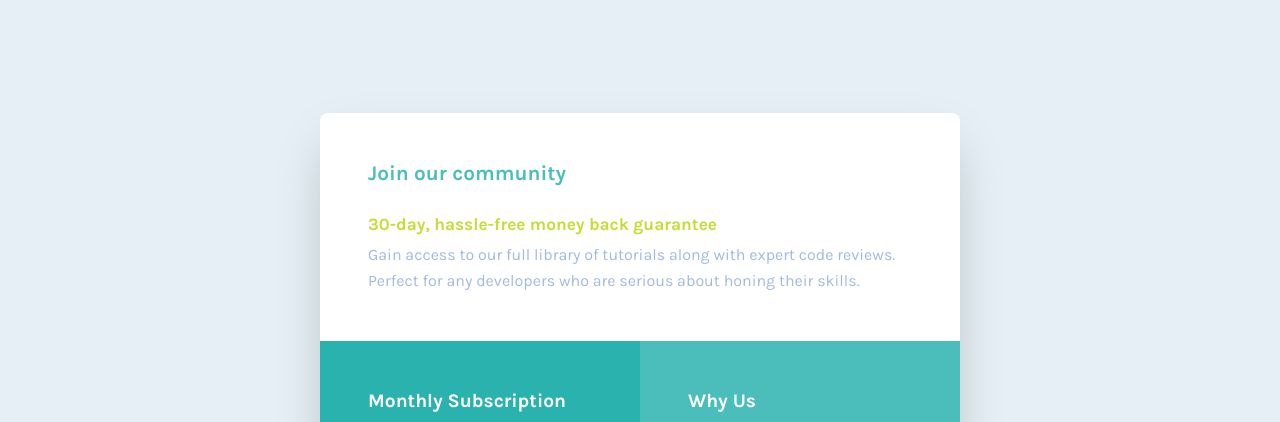
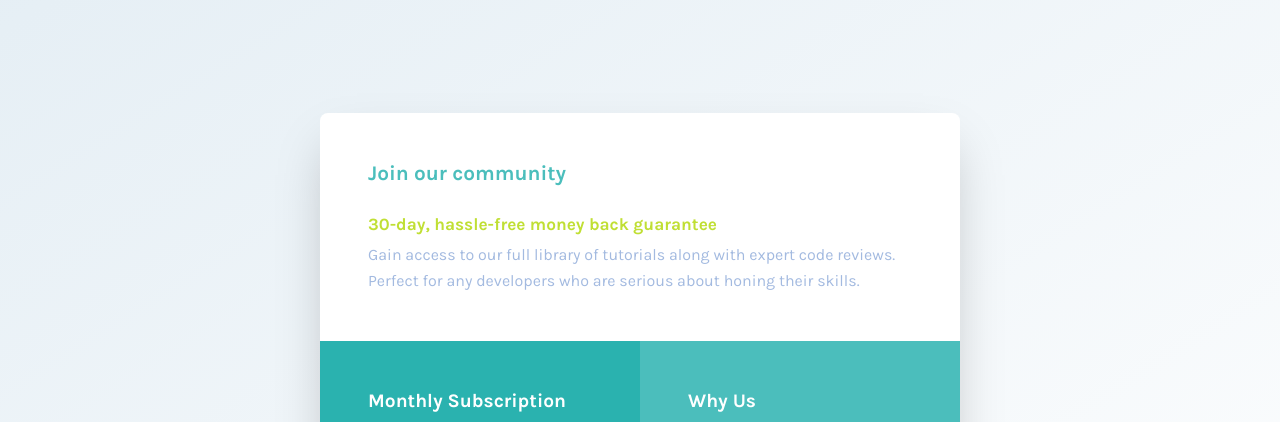
Before and after one commit to GFTF0906/single-price-grid-component, a plain HTML site: page index.html in a window 1280 px wide. Shown: the top 422 px of the page. Drawn offline with Linux system fonts and the light colour scheme.

Commit message:
Added background gradient

```diff
--- a/assets/css/main.css
+++ b/assets/css/main.css
@@ -47,7 +47,7 @@ body {
 
   min-height: 100vh;
 
-  background: var(--CLR-LIGHT-GRAY);
+  background: linear-gradient(to right bottom, var(--CLR-LIGHT-GRAY), var(--CLR-W));
 }
 
 a, a:any-link {
```
